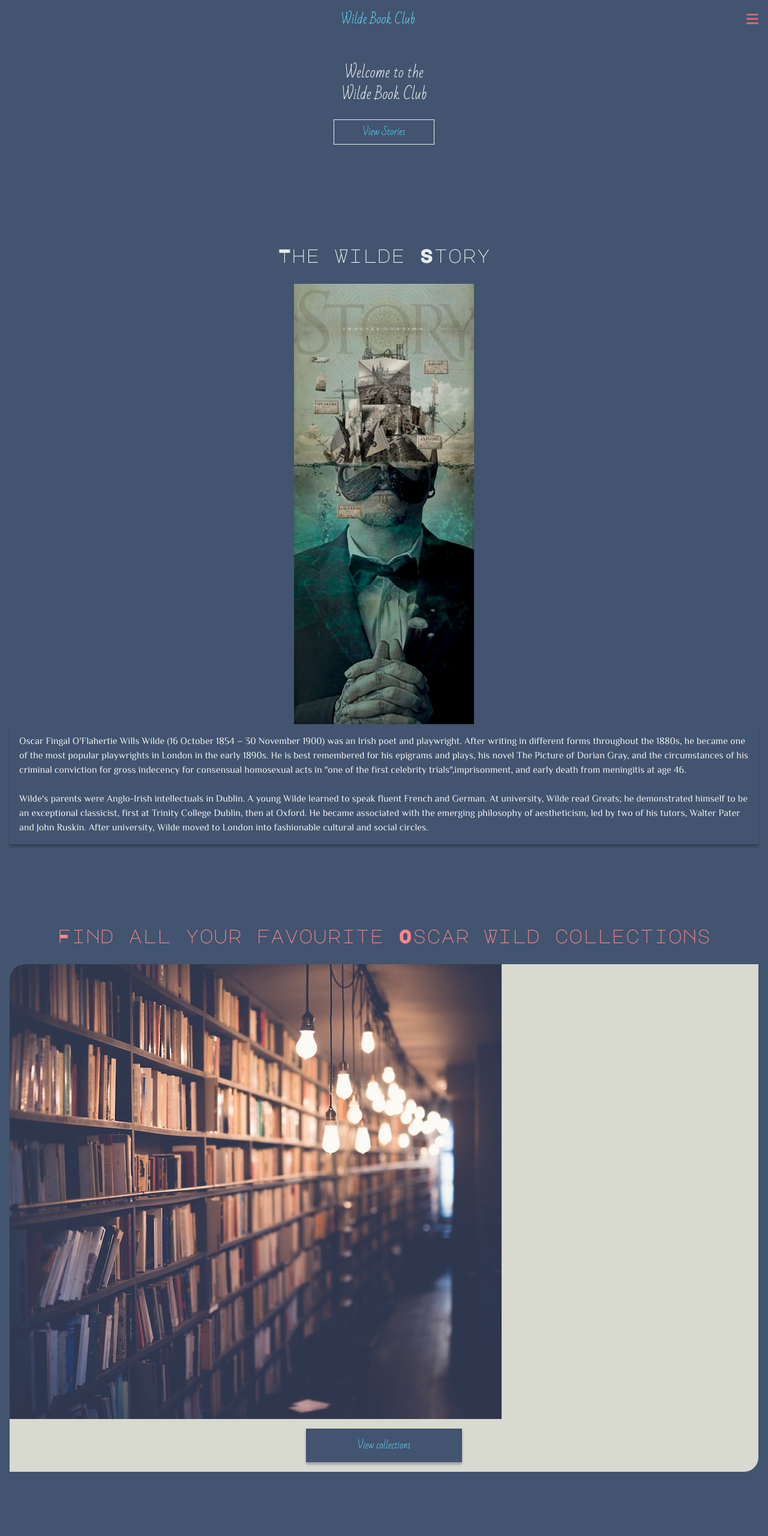
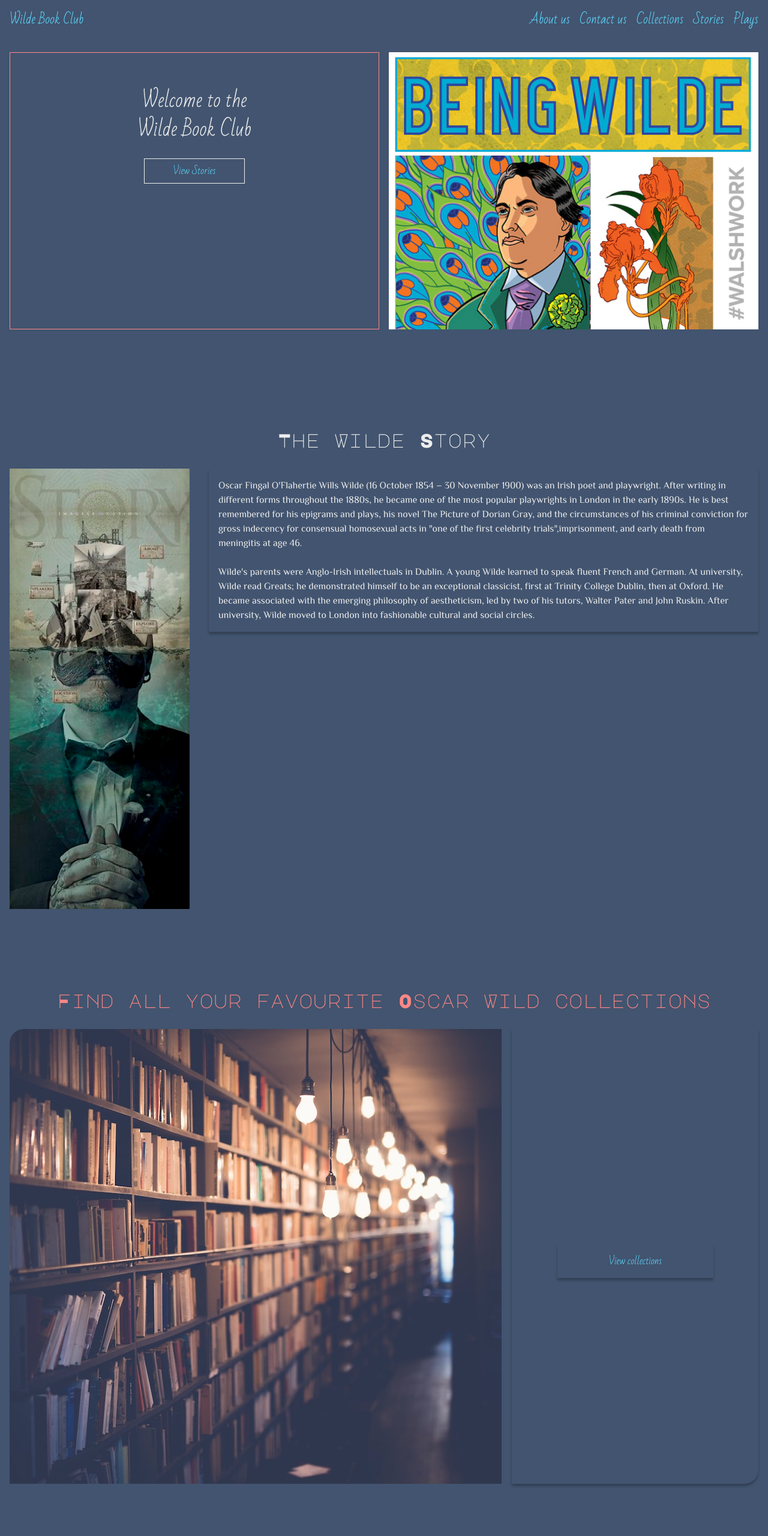
Before and after one commit to Michelle-io/wilde-book-club, a plain HTML site: page index.html in a window 1280 px wide. Shown: the top 2560 px of the page at 60% size. Drawn offline with Linux system fonts and the light colour scheme.

Commit message:
add media queries

```diff
--- a/assets/css/main.css
+++ b/assets/css/main.css
@@ -729,3 +729,145 @@ main.home-page h2 {
   color: var(--gray-light);
   max-width: 1024px;
 }
+
+/* ¨¨¨*********** Media quires ¨¨¨*********** */
+
+@media screen and (min-width: 640px) {
+  .container {
+    max-width: 640px;
+  }
+}
+@media screen and (min-width: 768px) {
+  .container {
+    max-width: 768px;
+  }
+}
+@media screen and (min-width: 1024px) {
+  .container {
+    max-width: 1024px;
+  }
+}
+@media screen and (min-width: 1024px) {
+  .container {
+    max-width: 1280px;
+  }
+}
+
+/* on screen larger than 640px */
+@media screen and (min-width: 640px) {
+  /* Navigation */
+  nav {
+    display: flex;
+    justify-content: space-between;
+    align-items: center;
+  }
+
+  nav ul {
+    display: flex;
+    column-gap: 1rem;
+  }
+
+  nav button {
+    display: none;
+  }
+
+  /* Home page */
+  .welcome-container {
+    display: grid;
+    grid-template-columns: repeat(2, 1fr);
+    grid-column-gap: 1rem;
+    margin-top: 2.5rem;
+  }
+
+  .welcome-container > div {
+    border: 1px solid var(--retro-light);
+  }
+
+  .welcome-container h1 {
+    font-size: 2rem;
+  }
+
+  .welcome-container img {
+    display: block;
+  }
+
+  .section-home-story div:first-of-type {
+    display: grid;
+    grid-template-columns: auto 1fr;
+    grid-column-gap: 2rem;
+  }
+
+  .section-home-story div:first-of-type p {
+    height: max-content;
+  }
+
+  .section-home-story h2 {
+    text-align: left;
+  }
+
+  .section-home-quotes > div {
+    display: grid;
+    grid-template-columns: auto 1fr;
+  }
+
+  .section-home-quotes q {
+    place-self: center;
+  }
+
+  /* Books container used on multiple page  */
+  .container-books-inner {
+    display: grid;
+    grid-template-columns: 1fr 2fr;
+    column-gap: 3rem;
+  }
+
+  .container-books > div > div {
+    margin-top: 0;
+  }
+}
+
+/* on screen larger than 768px */
+@media screen and (min-width: 768px) {
+  /* Home page */
+
+  .section-home-collection > div {
+    display: grid;
+    grid-template-columns: 2fr 1fr;
+    column-gap: 1rem;
+    padding-bottom: 0;
+    background-color: var(--primary);
+  }
+
+  /* section home collection second direct child div */
+  .section-home-collection > div > div {
+    display: grid;
+    place-items: center;
+    max-height: 382px;
+    padding-inline: 1rem;
+    border-bottom-right-radius: var(--radius-large);
+    box-shadow: 0px 4px 4px rgb(0 0 0 / 25%);
+  }
+}
+
+/* on screen larger than 1024px */
+@media screen and (min-width: 1024px) {
+  /* Home page */
+  .section-home-quotes > div {
+    max-width: 750px;
+  }
+
+  .section-home-collection > div > div {
+    max-height: inherit;
+  }
+
+  .section-home-quotes > div:nth-child(even) {
+    margin-left: auto;
+  }
+
+  /* Books container (used on multiple page)*/
+  .container-books-inner {
+    display: grid;
+    grid-template-columns: auto 1fr;
+    column-gap: 3rem;
+  }
+}
```
